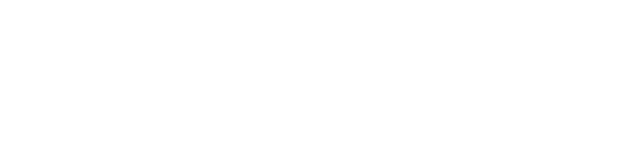
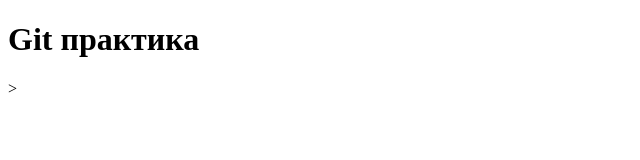
Before and after one commit to KamaltdinovSergey/first_repository, a plain HTML site: page index.html in a window 1280 px wide. Shown: the whole page, without its empty margins (0-640 px from the left). Drawn offline with Linux system fonts and the light colour scheme.

Commit message:
add main title

```diff
--- a/index.html
+++ b/index.html
@@ -8,6 +8,6 @@
     <title>Document</title>
 </head>
 <body>
-
+<h1>Git практика</h1>>
 </body>
 </html>
```
